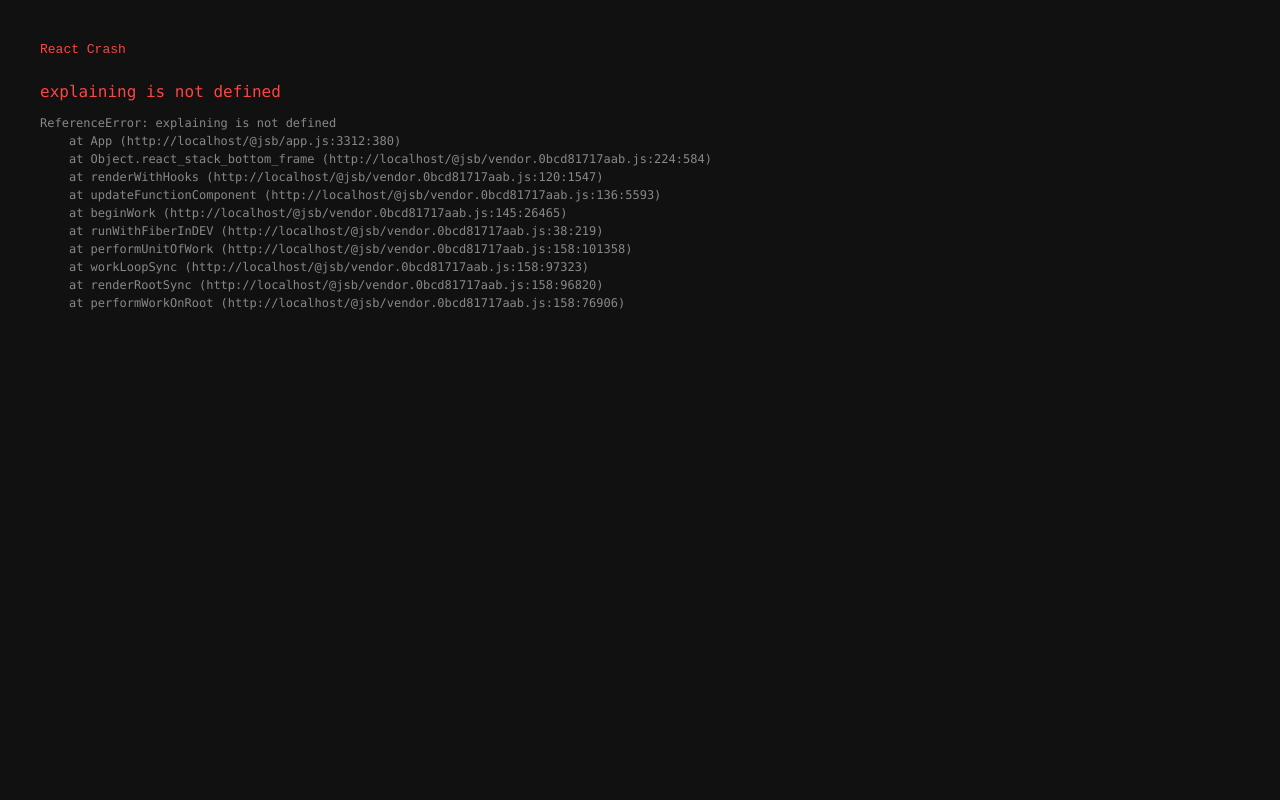
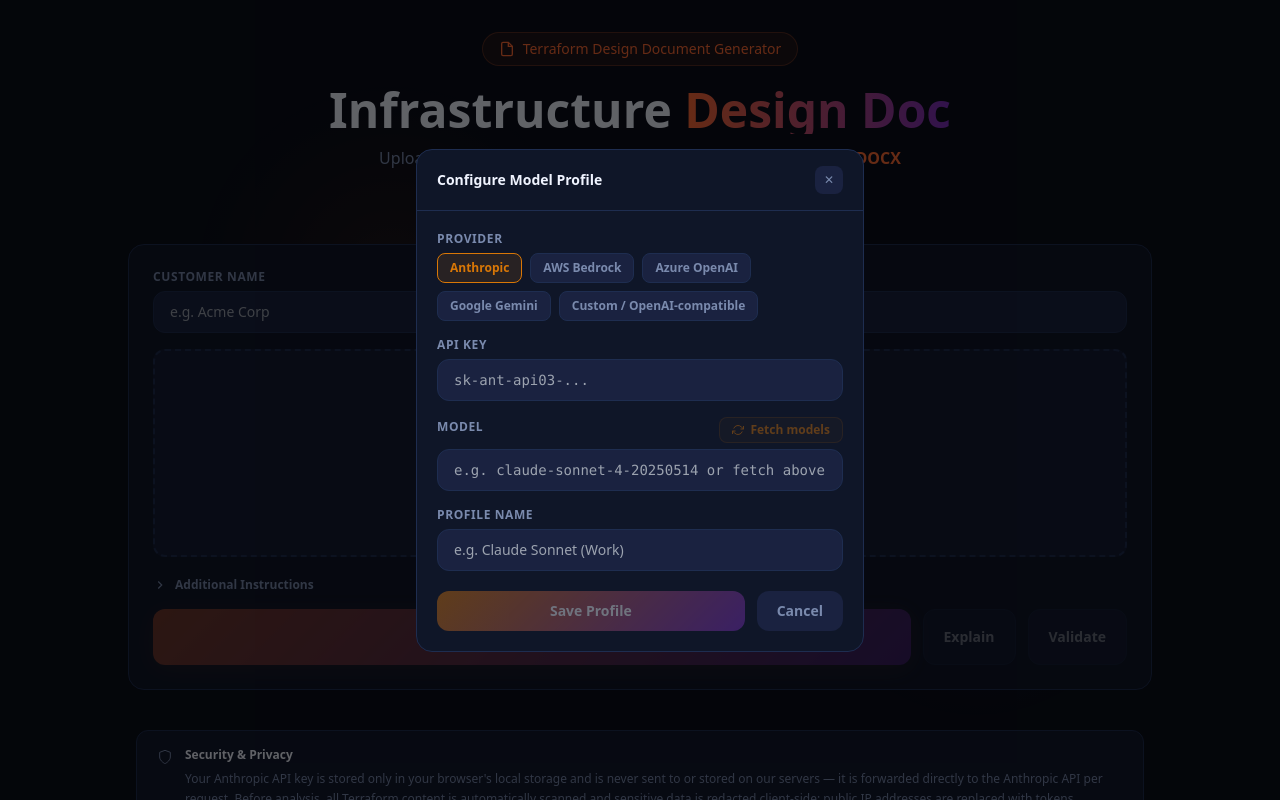
Before and after one commit to rtrentinavx/terraform-design-doc, a React (Vite) app: page / in a window 1280 px wide. Shown: the top 800 px of the page. Built offline with nearby package versions, Linux system fonts and the light colour scheme.

Commit message:
Add missing explaining state dropped during duplicate block removal
Co-Authored-By: Claude Sonnet 4.6 (1M context) <noreply@anthropic.com>

```diff
--- a/src/App.tsx
+++ b/src/App.tsx
@@ -808,6 +808,7 @@ export default function App(){
   const [explanation,setExplanation]=useState<string>("");
   const [validation,setValidation]=useState<any>(null);
   const [validating,setValidating]=useState(false);
+  const [explaining,setExplaining]=useState(false);
   const [profiles,setProfiles]=useState<ModelProfile[]>(()=>{
     // Migrate legacy single-key storage to profile system on first load
     const existing=loadProfiles();
```
